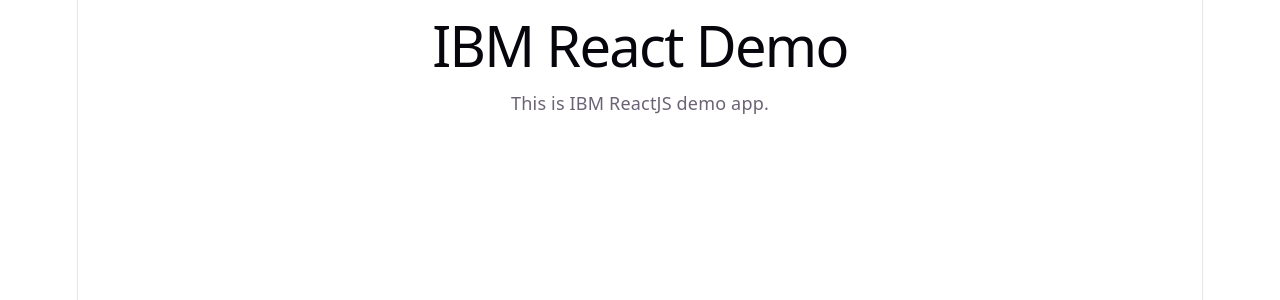
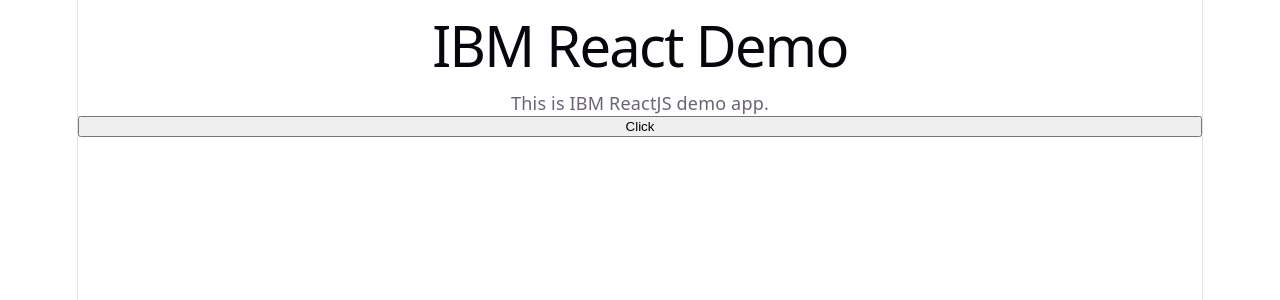
Before and after one commit to dyesmuk/ibm-react-demo-4-jun-2026, a React (Vite) app: page / in a window 1280 px wide. Shown: the top 300 px of the page. Built offline with nearby package versions, Linux system fonts and the light colour scheme.

Commit message:
initial commit

```diff
--- a/src/App.tsx
+++ b/src/App.tsx
@@ -1,195 +1,211 @@
-import React from "react";
+const App = () => {
 
-// class component
-class App extends React.Component {
+  const fun = () => { console.log('fun'); };
 
-  render() {
   return (
     <>
       <h1>IBM React Demo</h1>
       <p>This is IBM ReactJS demo app.</p>
+      <button onClick={fun}>Click</button>
     </>
   )
-  };
 }
+
 export default App;
 
 
-// // modern arrow function
-// const App = () => {
+// import React from "react";
 
-//   return (
-//     <>
-//       <h1>IBM React Demo</h1>
-//       <p>This is IBM ReactJS demo app.</p>
-//     </>
-//   )
+// // class component
+// class App extends React.Component {
+
+//   render() {
+//     return (
+//       <>
+//         <h1>IBM React Demo</h1>
+//         <p>This is IBM ReactJS demo app.</p>
+//       </>
+//     )
+//   };
 // }
-
 // export default App;
 
 
-// // modern arrow function
-// const App = () => {
-//   // js code
+// // // modern arrow function
+// // const App = () => {
 
-//   return (
-//     <>
-//       <h1>IBM React Demo</h1>
-//       <>
-//         <p>this</p>
-//       </>
-//       <hr />
-//       <p>This is IBM ReactJS demo app.</p>
-//       <p>git add . && git commit -m "initial commit" && git push</p>
-//       <h3>Components in React</h3>
-//       <h4>Function Component</h4>
-//       <h4>Class Component</h4>
-//       <p></p>
-//     </>
-//   )
-// }
+// //   return (
+// //     <>
+// //       <h1>IBM React Demo</h1>
+// //       <p>This is IBM ReactJS demo app.</p>
+// //     </>
+// //   )
+// // }
 
-// export default App;
+// // export default App;
 
 
-// original function
-// function App() {
+// // // modern arrow function
+// // const App = () => {
+// //   // js code
 
-//   return (
-//     <>
-//       <h1>IBM React Demo</h1>
-//       <hr />
-//       <p>This is IBM ReactJS demo app.</p>
-//       <p>git add . && git commit -m "initial commit" && git push</p>
-//     </>
-//   )
-// }
+// //   return (
+// //     <>
+// //       <h1>IBM React Demo</h1>
+// //       <>
+// //         <p>this</p>
+// //       </>
+// //       <hr />
+// //       <p>This is IBM ReactJS demo app.</p>
+// //       <p>git add . && git commit -m "initial commit" && git push</p>
+// //       <h3>Components in React</h3>
+// //       <h4>Function Component</h4>
+// //       <h4>Class Component</h4>
+// //       <p></p>
+// //     </>
+// //   )
+// // }
 
-// export default App;
+// // export default App;
+
+
+// // original function
+// // function App() {
+
+// //   return (
+// //     <>
+// //       <h1>IBM React Demo</h1>
+// //       <hr />
+// //       <p>This is IBM ReactJS demo app.</p>
+// //       <p>git add . && git commit -m "initial commit" && git push</p>
+// //     </>
+// //   )
+// // }
+
+// // export default App;
 
 
 
 
-// import { useState } from 'react'
-// import reactLogo from './assets/react.svg'
-// import viteLogo from './assets/vite.svg'
-// import heroImg from './assets/hero.png'
-// import './App.css'
+// // import { useState } from 'react'
+// // import reactLogo from './assets/react.svg'
+// // import viteLogo from './assets/vite.svg'
+// // import heroImg from './assets/hero.png'
+// // import './App.css'
 
-// function App() {
-//   const [count, setCount] = useState(0)
+// // function App() {
+// //   const [count, setCount] = useState(0)
 
-//   return (
-//     <>
-//       <section id="center">
-//         <div className="hero">
-//           <img src={heroImg} className="base" width="170" height="179" alt="" />
-//           <img src={reactLogo} className="framework" alt="React logo" />
-//           <img src={viteLogo} className="vite" alt="Vite logo" />
-//         </div>
-//         <div>
-//           <h1>Get started</h1>
-//           <p>
-//             Edit <code>src/App.tsx</code> and save to test <code>HMR</code>
-//           </p>
-//         </div>
-//         <button
-//           type="button"
-//           className="counter"
-//           onClick={() => setCount((count) => count + 1)}
-//         >
-//           Count is {count}
-//         </button>
-//       </section>
+// //   return (
+// //     <>
+// //       <section id="center">
+// //         <div className="hero">
+// //           <img src={heroImg} className="base" width="170" height="179" alt="" />
+// //           <img src={reactLogo} className="framework" alt="React logo" />
+// //           <img src={viteLogo} className="vite" alt="Vite logo" />
+// //         </div>
+// //         <div>
+// //           <h1>Get started</h1>
+// //           <p>
+// //             Edit <code>src/App.tsx</code> and save to test <code>HMR</code>
+// //           </p>
+// //         </div>
+// //         <button
+// //           type="button"
+// //           className="counter"
+// //           onClick={() => setCount((count) => count + 1)}
+// //         >
+// //           Count is {count}
+// //         </button>
+// //       </section>
 
-//       <div className="ticks"></div>
+// //       <div className="ticks"></div>
 
-//       <section id="next-steps">
-//         <div id="docs">
-//           <svg className="icon" role="presentation" aria-hidden="true">
-//             <use href="/icons.svg#documentation-icon"></use>
-//           </svg>
-//           <h2>Documentation</h2>
-//           <p>Your questions, answered</p>
-//           <ul>
-//             <li>
-//               <a href="https://vite.dev/" target="_blank">
-//                 <img className="logo" src={viteLogo} alt="" />
-//                 Explore Vite
-//               </a>
-//             </li>
-//             <li>
-//               <a href="https://react.dev/" target="_blank">
-//                 <img className="button-icon" src={reactLogo} alt="" />
-//                 Learn more
-//               </a>
-//             </li>
-//           </ul>
-//         </div>
-//         <div id="social">
-//           <svg className="icon" role="presentation" aria-hidden="true">
-//             <use href="/icons.svg#social-icon"></use>
-//           </svg>
-//           <h2>Connect with us</h2>
-//           <p>Join the Vite community</p>
-//           <ul>
-//             <li>
-//               <a href="https://github.com/vitejs/vite" target="_blank">
-//                 <svg
-//                   className="button-icon"
-//                   role="presentation"
-//                   aria-hidden="true"
-//                 >
-//                   <use href="/icons.svg#github-icon"></use>
-//                 </svg>
-//                 GitHub
-//               </a>
-//             </li>
-//             <li>
-//               <a href="https://chat.vite.dev/" target="_blank">
-//                 <svg
-//                   className="button-icon"
-//                   role="presentation"
-//                   aria-hidden="true"
-//                 >
-//                   <use href="/icons.svg#discord-icon"></use>
-//                 </svg>
-//                 Discord
-//               </a>
-//             </li>
-//             <li>
-//               <a href="https://x.com/vite_js" target="_blank">
-//                 <svg
-//                   className="button-icon"
-//                   role="presentation"
-//                   aria-hidden="true"
-//                 >
-//                   <use href="/icons.svg#x-icon"></use>
-//                 </svg>
-//                 X.com
-//               </a>
-//             </li>
-//             <li>
-//               <a href="https://bsky.app/profile/vite.dev" target="_blank">
-//                 <svg
-//                   className="button-icon"
-//                   role="presentation"
-//                   aria-hidden="true"
-//                 >
-//                   <use href="/icons.svg#bluesky-icon"></use>
-//                 </svg>
-//                 Bluesky
-//               </a>
-//             </li>
-//           </ul>
-//         </div>
-//       </section>
+// //       <section id="next-steps">
+// //         <div id="docs">
+// //           <svg className="icon" role="presentation" aria-hidden="true">
+// //             <use href="/icons.svg#documentation-icon"></use>
+// //           </svg>
+// //           <h2>Documentation</h2>
+// //           <p>Your questions, answered</p>
+// //           <ul>
+// //             <li>
+// //               <a href="https://vite.dev/" target="_blank">
+// //                 <img className="logo" src={viteLogo} alt="" />
+// //                 Explore Vite
+// //               </a>
+// //             </li>
+// //             <li>
+// //               <a href="https://react.dev/" target="_blank">
+// //                 <img className="button-icon" src={reactLogo} alt="" />
+// //                 Learn more
+// //               </a>
+// //             </li>
+// //           </ul>
+// //         </div>
+// //         <div id="social">
+// //           <svg className="icon" role="presentation" aria-hidden="true">
+// //             <use href="/icons.svg#social-icon"></use>
+// //           </svg>
+// //           <h2>Connect with us</h2>
+// //           <p>Join the Vite community</p>
+// //           <ul>
+// //             <li>
+// //               <a href="https://github.com/vitejs/vite" target="_blank">
+// //                 <svg
+// //                   className="button-icon"
+// //                   role="presentation"
+// //                   aria-hidden="true"
+// //                 >
+// //                   <use href="/icons.svg#github-icon"></use>
+// //                 </svg>
+// //                 GitHub
+// //               </a>
+// //             </li>
+// //             <li>
+// //               <a href="https://chat.vite.dev/" target="_blank">
+// //                 <svg
+// //                   className="button-icon"
+// //                   role="presentation"
+// //                   aria-hidden="true"
+// //                 >
+// //                   <use href="/icons.svg#discord-icon"></use>
+// //                 </svg>
+// //                 Discord
+// //               </a>
+// //             </li>
+// //             <li>
+// //               <a href="https://x.com/vite_js" target="_blank">
+// //                 <svg
+// //                   className="button-icon"
+// //                   role="presentation"
+// //                   aria-hidden="true"
+// //                 >
+// //                   <use href="/icons.svg#x-icon"></use>
+// //                 </svg>
+// //                 X.com
+// //               </a>
+// //             </li>
+// //             <li>
+// //               <a href="https://bsky.app/profile/vite.dev" target="_blank">
+// //                 <svg
+// //                   className="button-icon"
+// //                   role="presentation"
+// //                   aria-hidden="true"
+// //                 >
+// //                   <use href="/icons.svg#bluesky-icon"></use>
+// //                 </svg>
+// //                 Bluesky
+// //               </a>
+// //             </li>
+// //           </ul>
+// //         </div>
+// //       </section>
 
-//       <div className="ticks"></div>
-//       <section id="spacer"></section>
-//     </>
-//   )
-// }
+// //       <div className="ticks"></div>
+// //       <section id="spacer"></section>
+// //     </>
+// //   )
+// // }
 
-// export default App
+// // export default App
```
Also changed, not shown: index.html (line endings or trailing spaces). Lines whose indentation alone changed are shown as unchanged.
